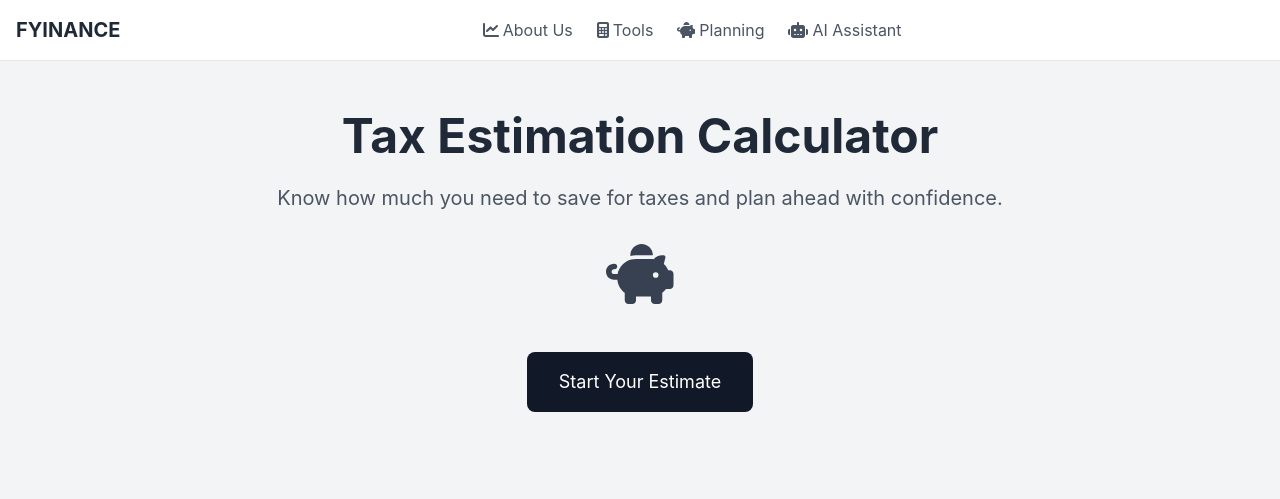
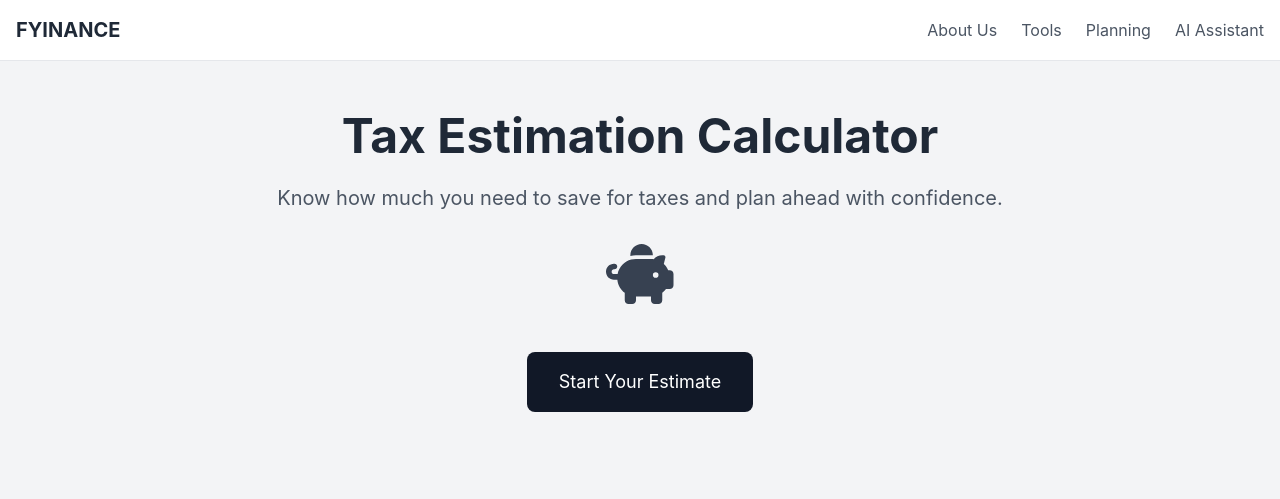
Before and after one commit to georgediaz3/financial-advisor-app, a Flask app: page /taxes in a window 1280 px wide. Shown: the top 499 px of the page. Run offline with Flask 3, Linux system fonts and the light colour scheme; some libraries are stand-ins or nearby versions.

Commit message:
Update taxes.html

```diff
--- a/templates/taxes.html
+++ b/templates/taxes.html
@@ -581,32 +581,35 @@
         <body class="h-full text-base-content">
           <div id="root" class="min-h-screen bg-neutral-50">
             <header id="header" class="fixed w-full bg-white border-b border-neutral-200 z-50">
-                <nav class="container mx-auto px-4 py-4 flex justify-between items-center">
+  <nav class="container mx-auto px-4 py-4 flex flex-wrap justify-between items-center">
+    <!-- Logo -->
     <a href="/" class="flex items-center space-x-2">
       <span class="text-xl font-bold">FYINANCE</span>
     </a>
-                  <div class="hidden md:flex space-x-6">
-                    <a href="{{ url_for('aboutus') }}" class="flex items-center space-x-1 text-neutral-600 hover:text-neutral-900">
-                      <i class="fa-solid fa-chart-line"></i>
-                      <span>About Us</span>
+
+    <!-- Hamburger Menu for Mobile -->
+    <button id="menu-toggle" class="md:hidden text-neutral-600 hover:text-neutral-900">
+      <i class="fa-solid fa-bars text-xl"></i>
+    </button>
+
+    <!-- Navigation Links -->
+    <div id="menu" class="hidden w-full md:flex md:w-auto mt-4 md:mt-0 space-y-4 md:space-y-0 md:space-x-6">
+      <a href="{{ url_for('aboutus') }}" class="block md:inline-block text-neutral-600 hover:text-neutral-900">
+        About Us
       </a>
-                    <a href="{{ url_for('tools') }}" class="flex items-center space-x-1 text-neutral-600 hover:text-neutral-900">
-                      <i class="fa-solid fa-calculator"></i>
-                      <span>Tools</span>
+      <a href="{{ url_for('tools') }}" class="block md:inline-block text-neutral-600 hover:text-neutral-900">
+        Tools
       </a>
-                    <a href="{{ url_for('planning') }}" class="flex items-center space-x-1 text-neutral-600 hover:text-neutral-900">
-                      <i class="fa-solid fa-piggy-bank"></i>
-                      <span>Planning</span>
+      <a href="{{ url_for('planning') }}" class="block md:inline-block text-neutral-600 hover:text-neutral-900">
+        Planning
       </a>
-                    <a href="{{ url_for('chatbot') }}" class="flex items-center space-x-1 text-neutral-600 hover:text-neutral-900">
-                      <i class="fa-solid fa-robot"></i>
-                      <span>AI Assistant</span>
+      <a href="{{ url_for('chatbot') }}" class="block md:inline-block text-neutral-600 hover:text-neutral-900">
+        AI Assistant
       </a>
-                  </div>
-                  <div class="flex items-center space-x-4">
     </div>
   </nav>
 </header>
+
 <section id="hero" class="h-[500px] bg-neutral-100">
 <div class="container mx-auto px-4 py-16">
 <div class="max-w-3xl mx-auto text-center">
```
Lines whose indentation alone changed are shown as unchanged.
